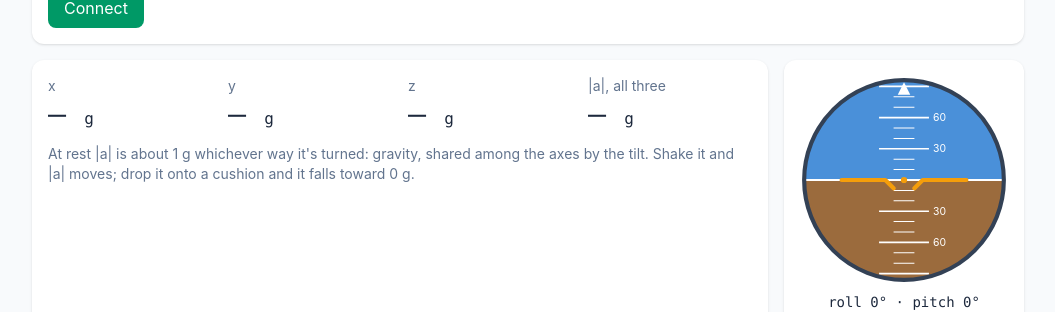
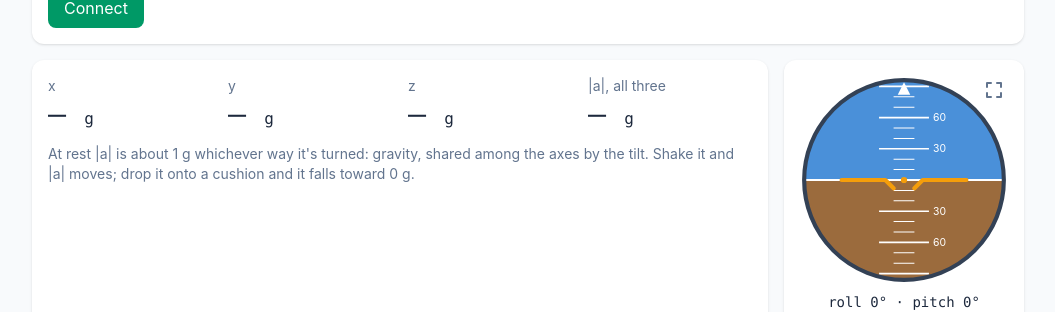
Before and after one commit to aguegu/i2c.ninja, a Vue app: page /adxl345 in a window 1280 px wide. Shown: the part 636-948 px from the top of the page, without its empty margins (112-1167 px from the left). Built offline with nearby package versions, Linux system fonts and the light colour scheme.

Commit message:
AttitudeIndicator: a full-screen button (the dial as large as the screen allows, roll and pitch under it)
Co-Authored-By: Claude Opus 5.5 <noreply@anthropic.com>

```diff
--- a/src/components/AttitudeIndicator.vue
+++ b/src/components/AttitudeIndicator.vue
@@ -1,8 +1,11 @@
 <script setup>
 // An attitude indicator, as on an aircraft's panel: the horizon behind a
 // fixed aircraft symbol. Nose up moves the horizon down (more sky); right
-// side down turns the horizon the other way (its right end rises).
-import { computed } from 'vue';
+// side down turns the horizon the other way (its right end rises). A
+// button takes it full screen, its roll and pitch written under it there.
+import { ref, computed } from 'vue';
+import FullscreenButton from './FullscreenButton.vue';
+import { canFullscreen, useFullscreen } from '../lib/fullscreen.js';
 
 const props = defineProps({
   roll: { type: Number, default: 0 }, // degrees, right side down +
@@ -19,10 +22,13 @@ const GROUND = '#9b6b3d';
 
 const horizon = computed(() => `rotate(${-props.roll}) translate(0 ${props.pitch * PX_PER_DEG})`);
 const rollMark = computed(() => `rotate(${-props.roll})`);
+const box = ref(null);
+const { full, toggle } = useFullscreen(box);
 </script>
 
 <template>
-  <svg :viewBox="`${-R} ${-R} ${SIZE} ${SIZE}`" class="h-52 w-52" role="img" :aria-label="`Attitude: roll ${roll.toFixed(0)} degrees, pitch ${pitch.toFixed(0)} degrees`">
+  <div ref="box" class="relative" :class="full && 'flex! h-full! w-full! flex-col items-center justify-center gap-4 bg-white p-4 dark:bg-slate-900'">
+    <svg :viewBox="`${-R} ${-R} ${SIZE} ${SIZE}`" :class="full ? 'h-[min(80vh,80vw)] w-[min(80vh,80vw)]' : 'h-52 w-52'" role="img" :aria-label="`Attitude: roll ${roll.toFixed(0)} degrees, pitch ${pitch.toFixed(0)} degrees`">
       <defs>
         <clipPath id="ai-face"><circle r="96" /></clipPath>
       </defs>
@@ -44,4 +50,7 @@ const rollMark = computed(() => `rotate(${-props.roll})`);
       <path d="M -60 0 H -18 L -10 8 M 60 0 H 18 L 10 8" fill="none" stroke="#f59e0b" stroke-width="4" stroke-linecap="round" stroke-linejoin="round" />
       <circle r="3" fill="#f59e0b" />
     </svg>
+    <p v-if="full" class="font-mono text-2xl tabular-nums">roll {{ roll.toFixed(0) }}° · pitch {{ pitch.toFixed(0) }}°</p>
+    <FullscreenButton v-if="canFullscreen" :full="full" class="absolute top-0 right-0" @toggle="toggle" />
+  </div>
 </template>
```
Lines whose indentation alone changed are shown as unchanged.
